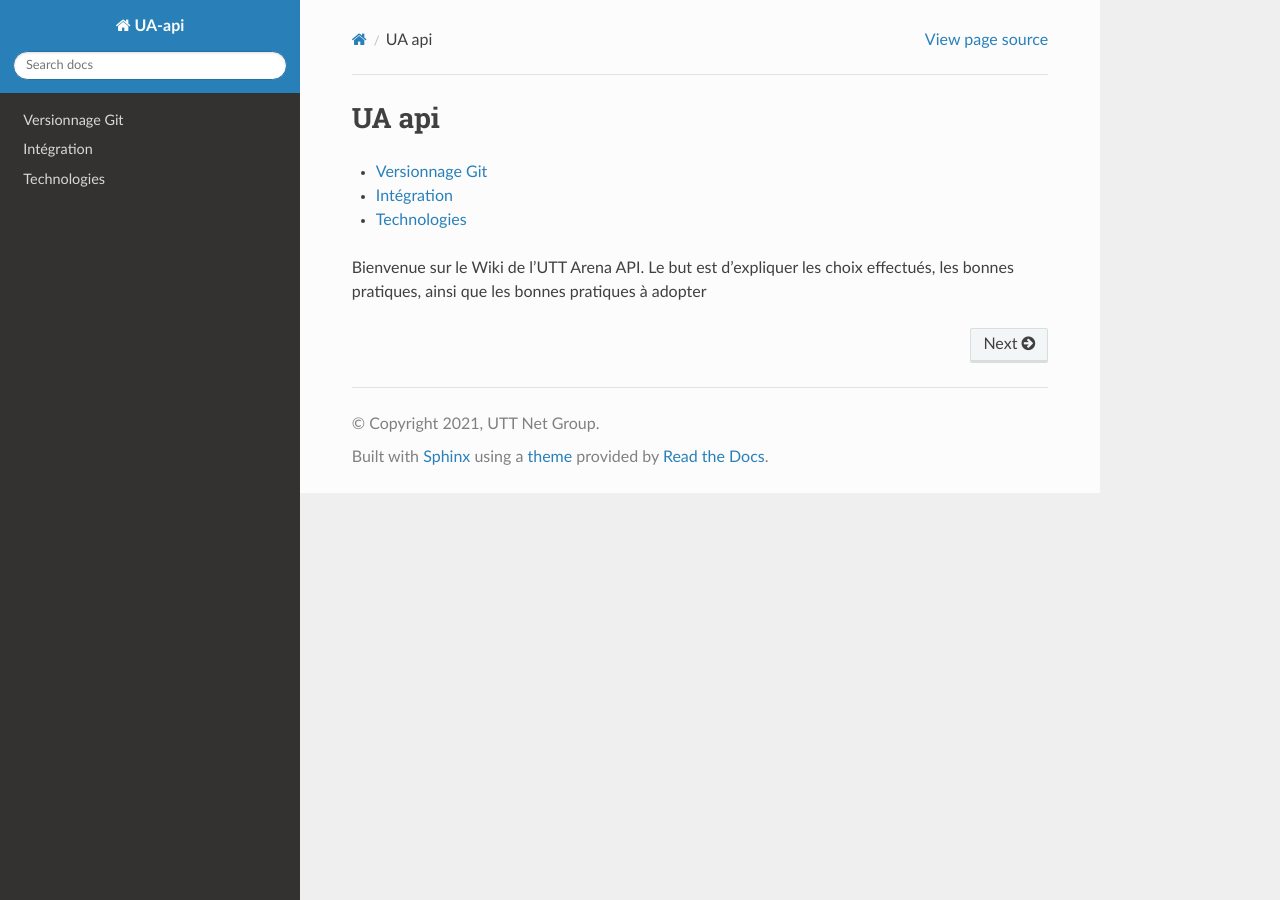
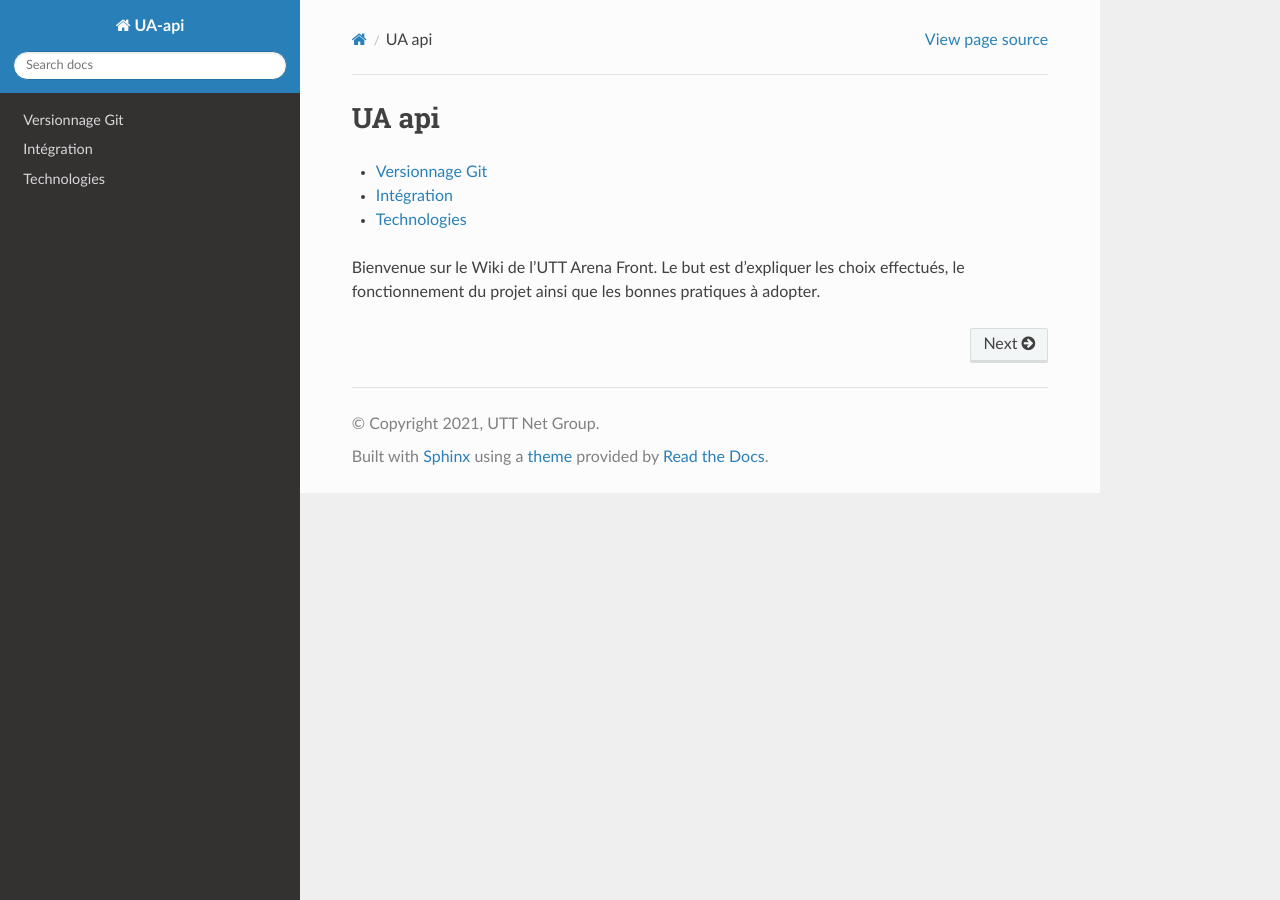
Before and after one commit to ungdev/UA-front, a Sphinx documentation site: the page built from docs/index.md, in a window 1280 px wide. Built offline with Sphinx 7.4.7 and the Read the Docs theme 2.0.0, drawn with Linux system fonts in a browser that asks for light colours.

Commit message:
Update docs/index.md

````diff
--- a/docs/index.md
+++ b/docs/index.md
@@ -5,4 +5,4 @@
 *
 ```
 
-Bienvenue sur le Wiki de l'UTT Arena API. Le but est d'expliquer les choix effectués, les bonnes pratiques, ainsi que les bonnes pratiques à adopter
+Bienvenue sur le Wiki de l'UTT Arena Front. Le but est d'expliquer les choix effectués, le fonctionnement du projet ainsi que les bonnes pratiques à adopter.
````
